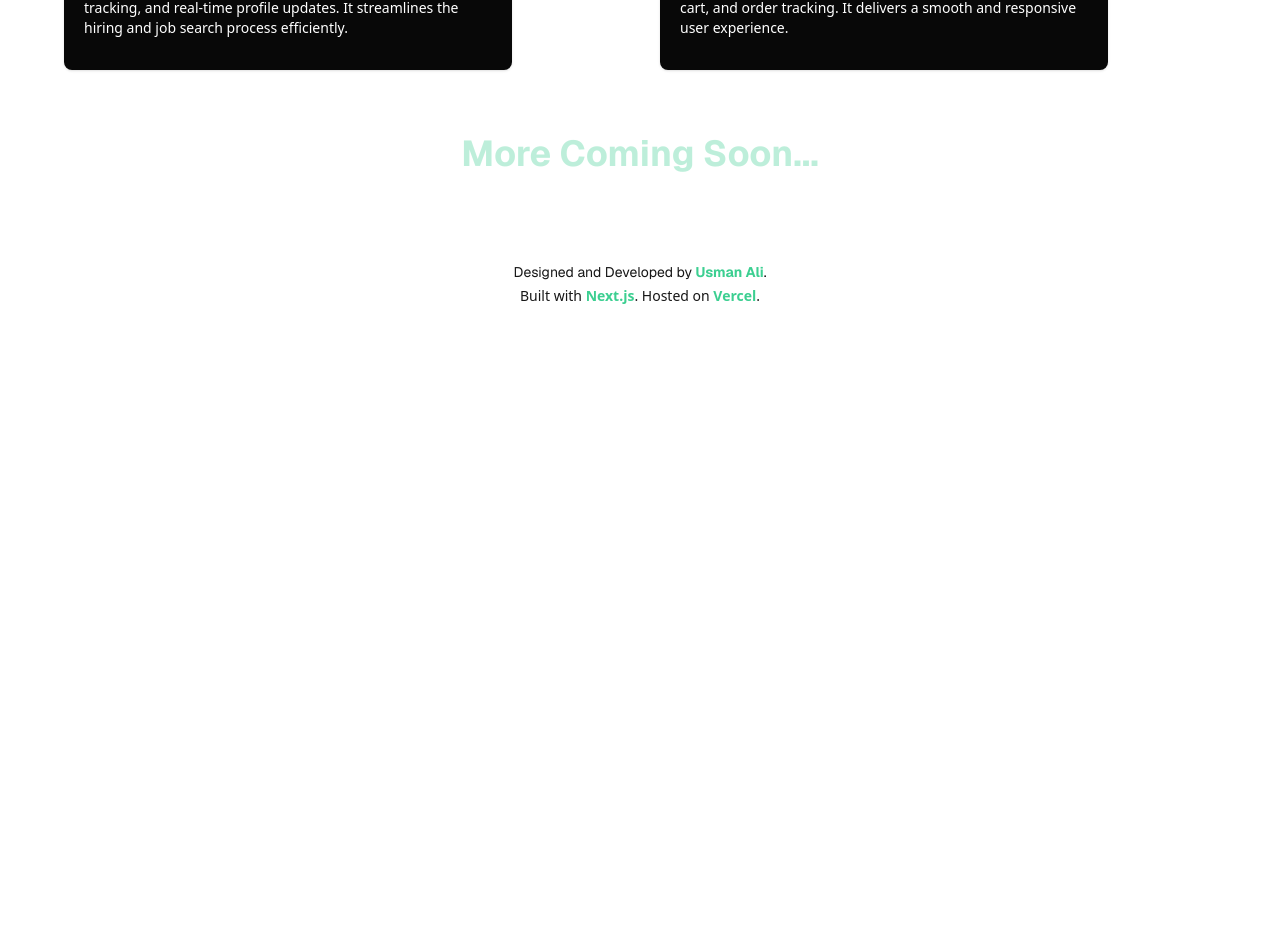
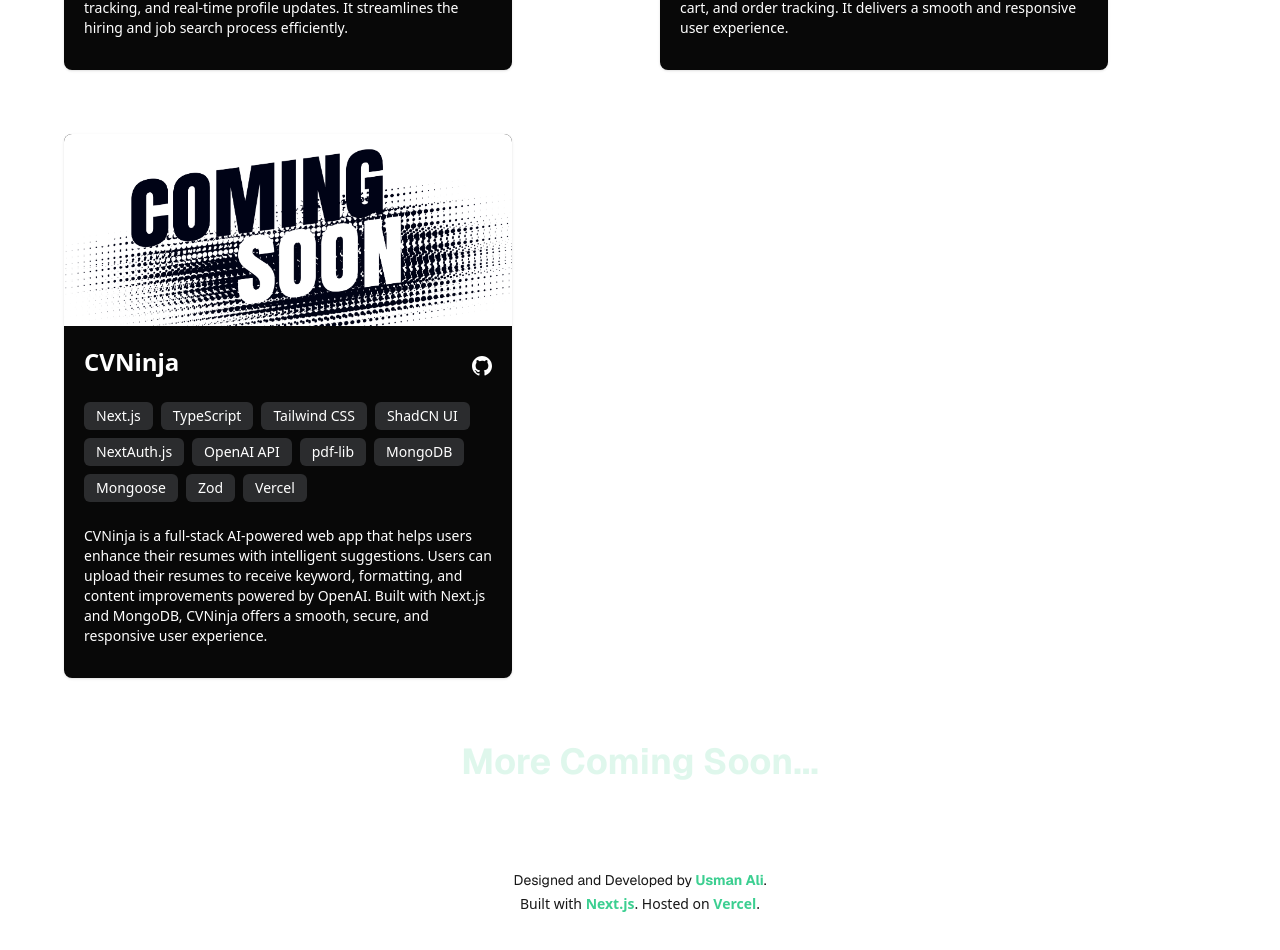
Before and after one commit to 0xDevUsman/Portfolio, a Next.js app: page /projects in a window 1280 px wide. Shown: the part 712-1662 px from the top of the page. Before the commit the page ends 1058 px from the top, so only its background shows below. Built offline with nearby package versions, Linux system fonts and the light colour scheme.

Commit message:
add project

```diff
--- a/src/components/Projects.tsx
+++ b/src/components/Projects.tsx
@@ -3,6 +3,7 @@
 import React from "react";
 import project1 from "@/assets/project1.png";
 import project2 from "@/assets/project2.png";
+import project3 from "@/assets/Project3.png";
 import ProjectCard from "./ProjectCard";
 import { motion } from "framer-motion";
 
@@ -63,6 +64,27 @@ const Projects = () => {
       ],
       description:
         "Tech Haven is a full-stack e-commerce app for browsing and purchasing tech products, featuring secure login, a shopping cart, and order tracking. It delivers a smooth and responsive user experience.",
+    },
+    {
+      image: project3,
+      title: "CVNinja",
+      github: "https://github.com/0xDevUsman/AI-Resume-Optimizer.git",
+      live: "",
+      stack: [
+        "Next.js",
+        "TypeScript",
+        "Tailwind CSS",
+        "ShadCN UI",
+        "NextAuth.js",
+        "OpenAI API",
+        "pdf-lib",
+        "MongoDB",
+        "Mongoose",
+        "Zod",
+        "Vercel",
+      ],
+      description:
+        "CVNinja is a full-stack AI-powered web app that helps users enhance their resumes with intelligent suggestions. Users can upload their resumes to receive keyword, formatting, and content improvements powered by OpenAI. Built with Next.js and MongoDB, CVNinja offers a smooth, secure, and responsive user experience.",
     },
   ];
 
```
Also changed, not shown: src/assets/Project3.png (added).
